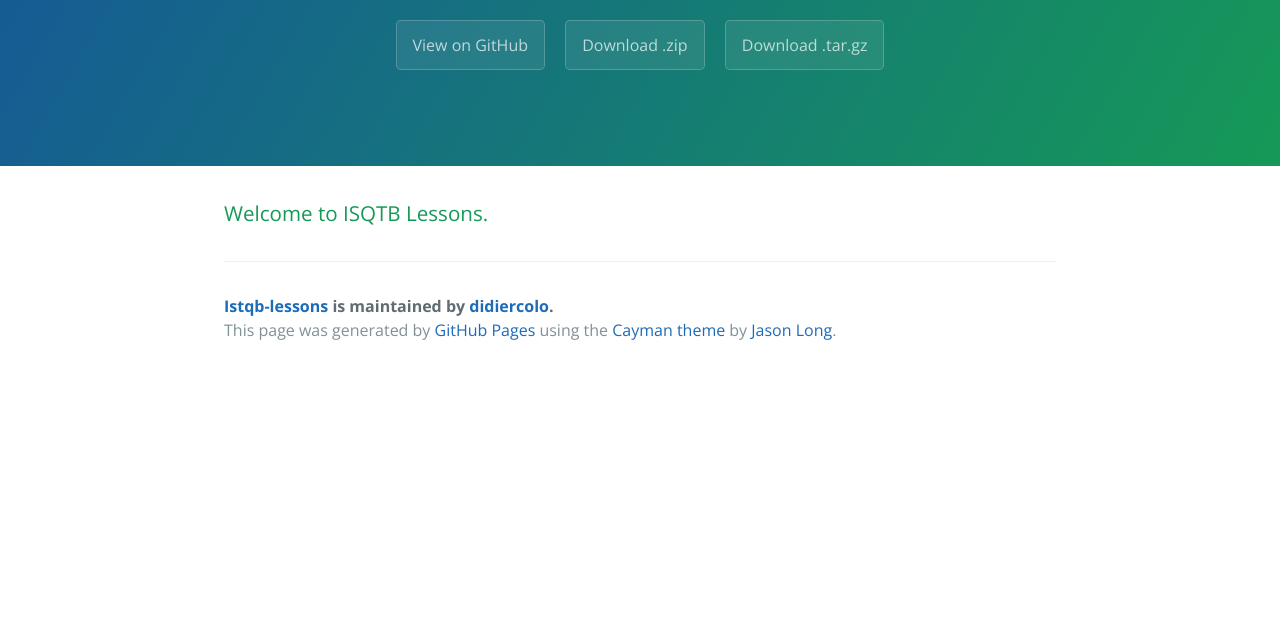
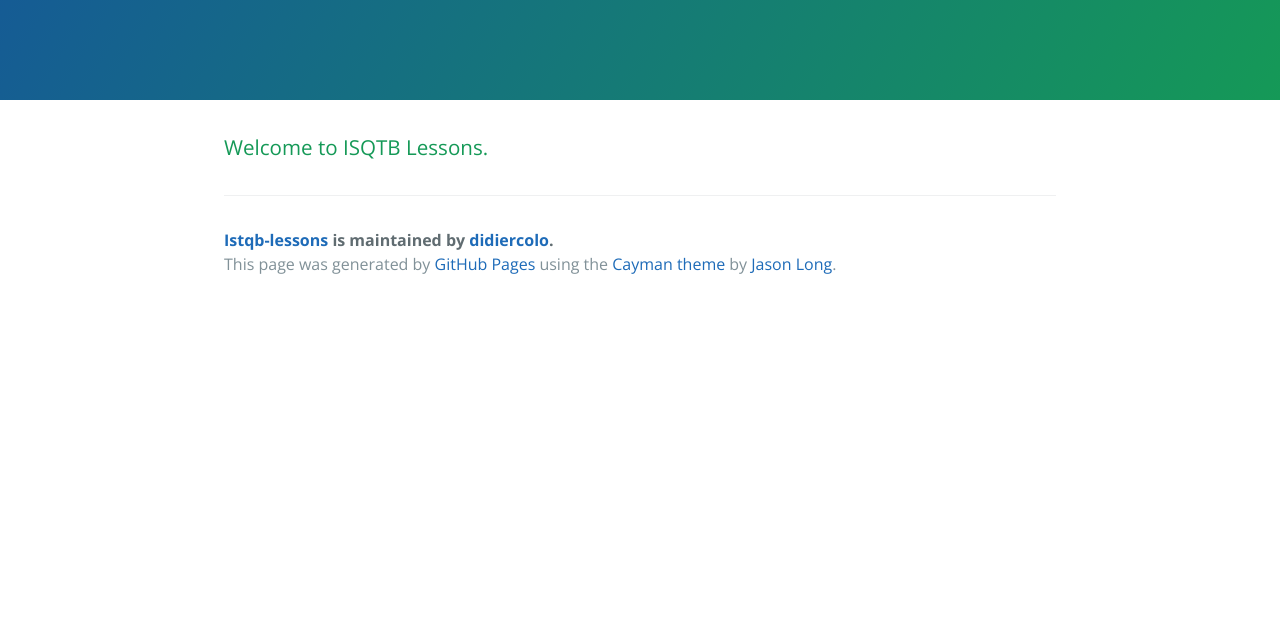
Before and after one commit to didierlogn/istqb-lessons, a plain HTML site: page index.html in a window 1280 px wide. Shown: the part 170-800 px from the top of the page. Drawn offline with nearby package versions, Linux system fonts and the light colour scheme.

Commit message:
remove items

```diff
--- a/index.html
+++ b/index.html
@@ -13,9 +13,6 @@
     <section class="page-header">
       <h1 class="project-name">Istqb-lessons</h1>
       <h2 class="project-tagline"></h2>
-      <a href="https://github.com/didiercolo/istqb-lessons" class="btn">View on GitHub</a>
-      <a href="https://github.com/didiercolo/istqb-lessons/zipball/master" class="btn">Download .zip</a>
-      <a href="https://github.com/didiercolo/istqb-lessons/tarball/master" class="btn">Download .tar.gz</a>
     </section>
 
     <section class="main-content">
```
